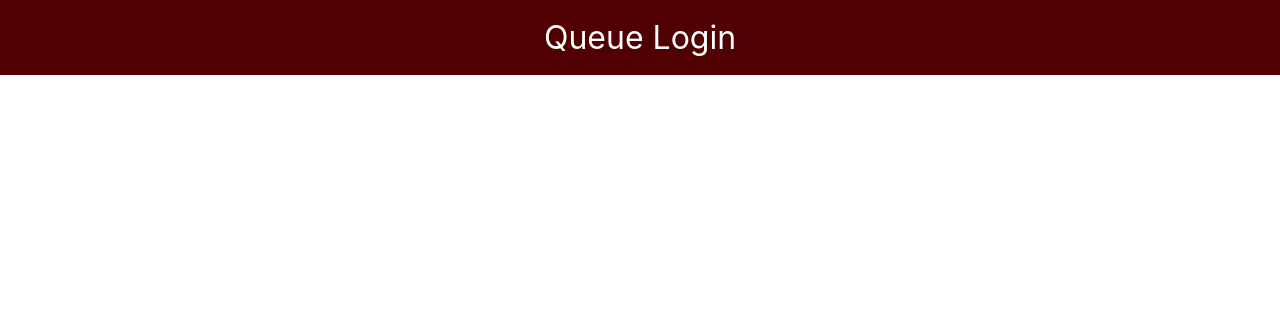
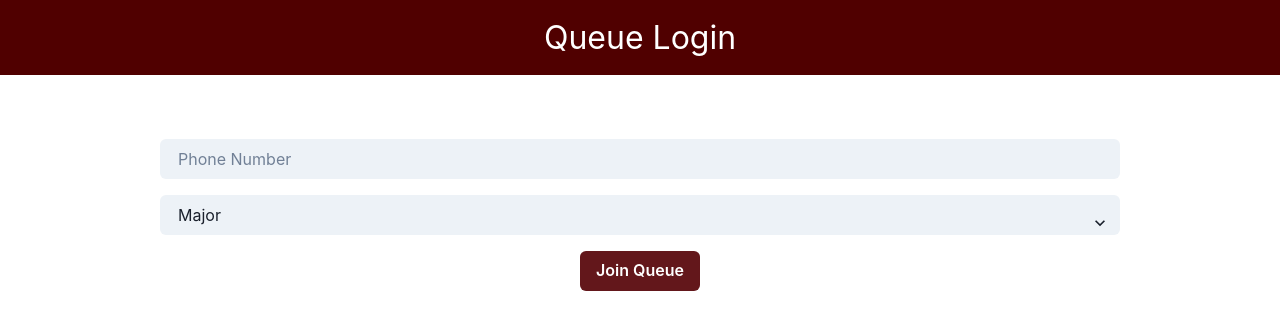
Before and after one commit to secsysadmin/company-queue, a React (Vite) app in the folder client/: page /student/login in a window 1280 px wide. Shown: the top 330 px of the page. Built offline with nearby package versions, Linux system fonts and the light colour scheme.

Commit message:
add student login skeleton

```diff
--- a/client/src/pages/Student/StudentLogin.tsx
+++ b/client/src/pages/Student/StudentLogin.tsx
@@ -1,7 +1,27 @@
 import Banner from "../../components/Banner";
+import { Input, Select, Button } from '@chakra-ui/react';
 
 export default function StudentLogin() {
-    return (<>
-        <Banner title="Queue Login"></Banner>
-    </>);
+    return (
+        <div style={{display:"flex", flexDirection: 'column', alignItems:'center'}}>
+            <Banner title="Queue Login"></Banner>
+            {/*@ts-ignore*/}
+            <div style={loginFormStyle}>
+                <Input style={{marginBottom: '1em'}} placeholder="Phone Number" variant='filled'></Input>
+                <Select placeholder='Major' variant='filled' style={{marginBottom: '1em'}}>
+                    <option value="CSCE">CSCE</option>
+                </Select>
+                <Button backgroundColor='red.900' color='white'>Join Queue</Button>
+            </div>
+        </div>
+    );
 }
+
+const loginFormStyle = {
+    marginTop: '5%',
+    width: '75vw',
+    display: 'flex',
+    flexDirection: 'column',
+    justifyContent: 'center',
+    alignItems:'center',
+}
```
